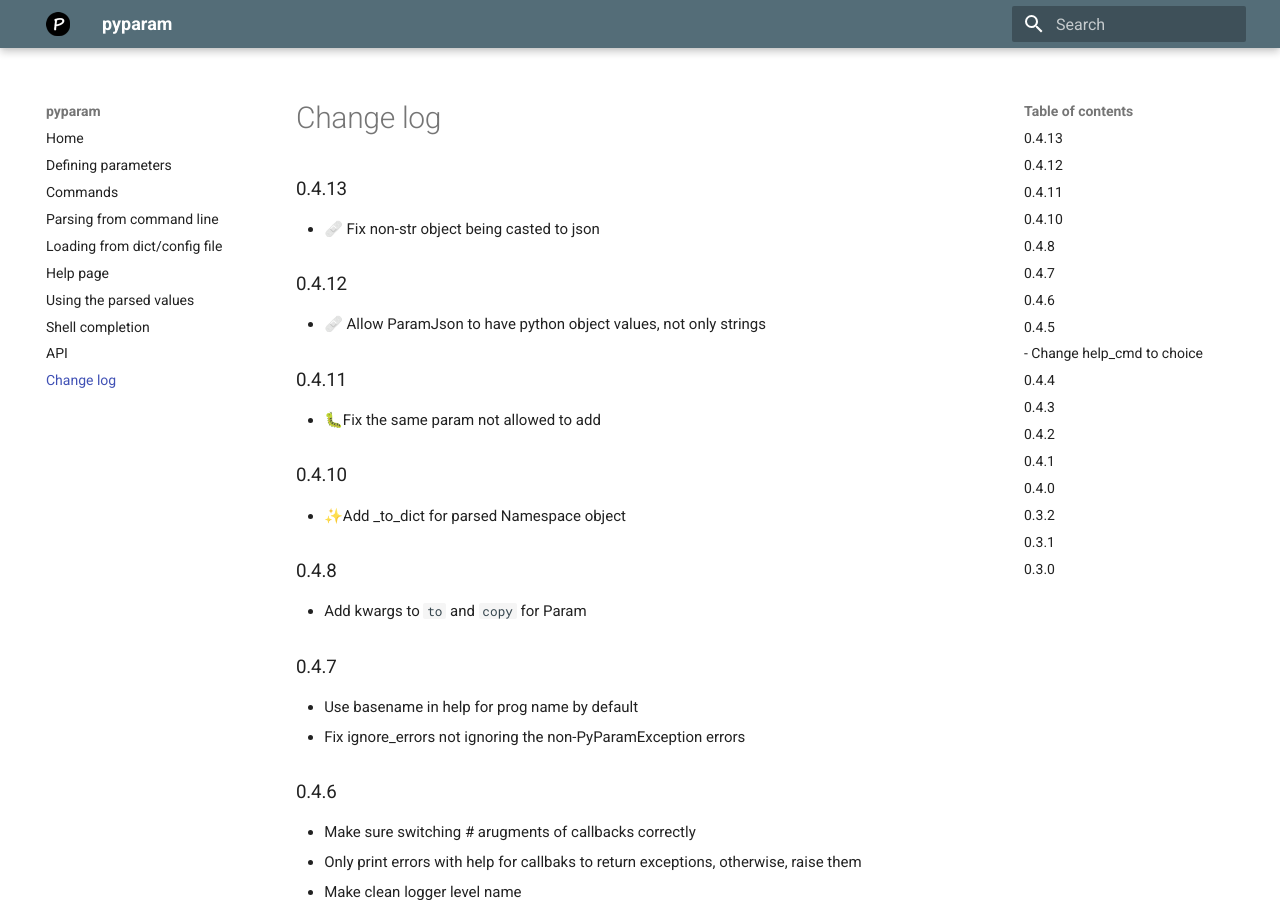
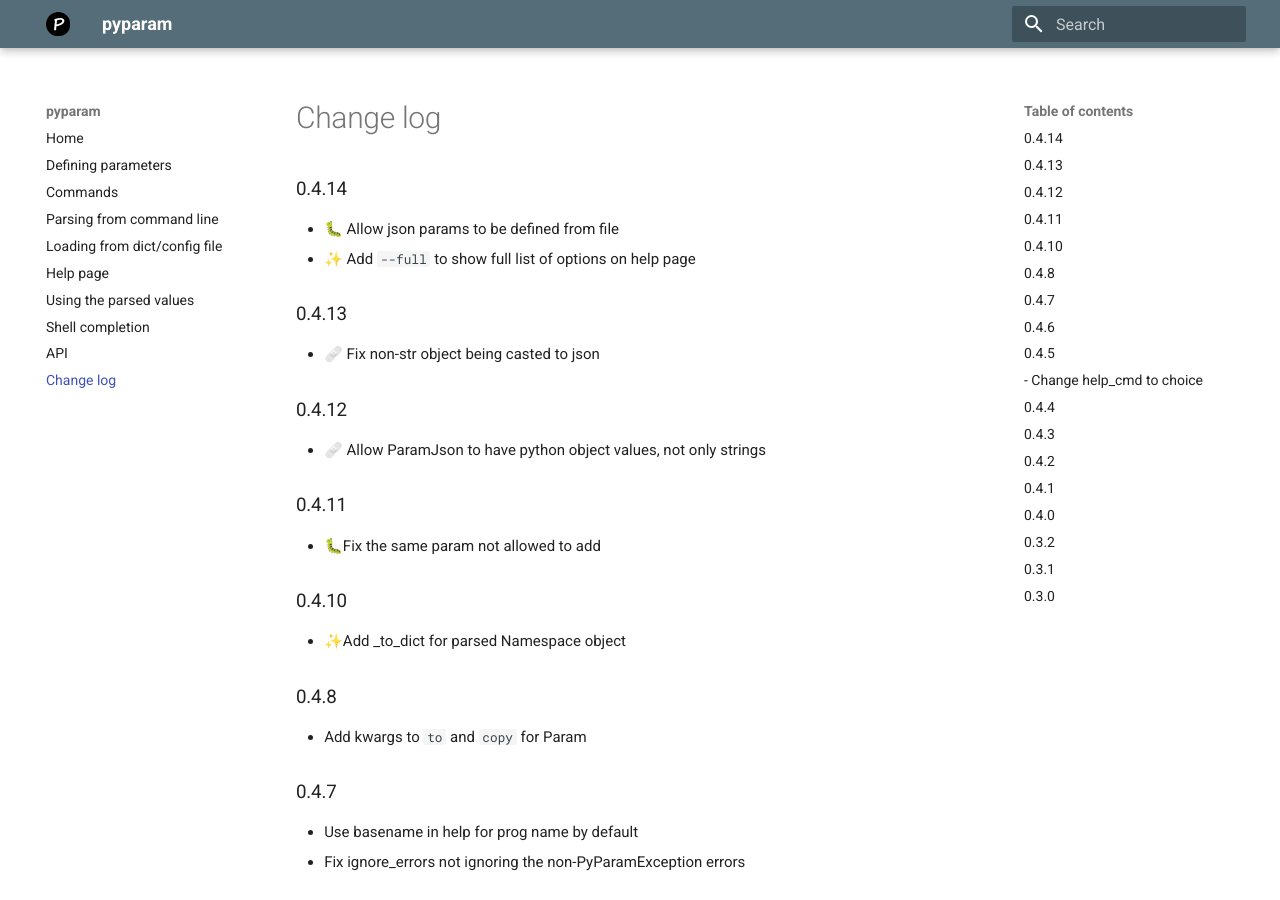
Before and after one commit to pwwang/pyparam, an MkDocs documentation site: the page built from docs/changeLog.md, in a window 1280 px wide and 900 px high. Built offline with MkDocs 1.6.1 and Material for MkDocs 9.7.7, drawn with Linux system fonts in a browser that asks for light colours.

Commit message:
🔖 0.4.14

```diff
--- a/docs/changeLog.md
+++ b/docs/changeLog.md
@@ -1,3 +1,8 @@
+## 0.4.14
+
+- 🐛 Allow json params to be defined from file
+- ✨ Add `--full` to show full list of options on help page
+
 ## 0.4.13
 
 - 🩹 Fix non-str object being casted to json
--- a/pyparam/__init__.py
+++ b/pyparam/__init__.py
@@ -5,4 +5,4 @@ from .defaults import POSITIONAL
 from .params import Params
 from .utils import Namespace
 
-__version__ = "0.4.13"
+__version__ = "0.4.14"
--- a/pyproject.toml
+++ b/pyproject.toml
@@ -4,7 +4,7 @@ build-backend = "poetry.masonry.api"
 
 [tool.poetry]
 name = "pyparam"
-version = "0.4.13"
+version = "0.4.14"
 description = "Powerful parameter processing."
 authors = [ "pwwang <pwwang@pwwang.com>",]
 license = "MIT"
```
